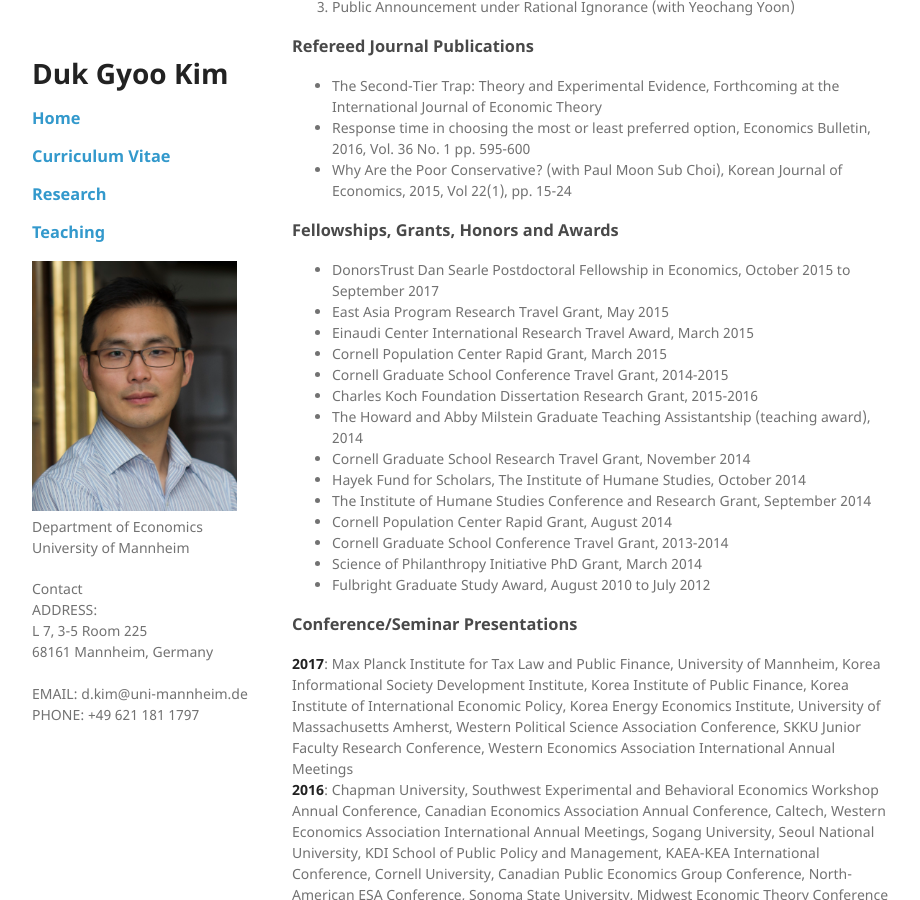
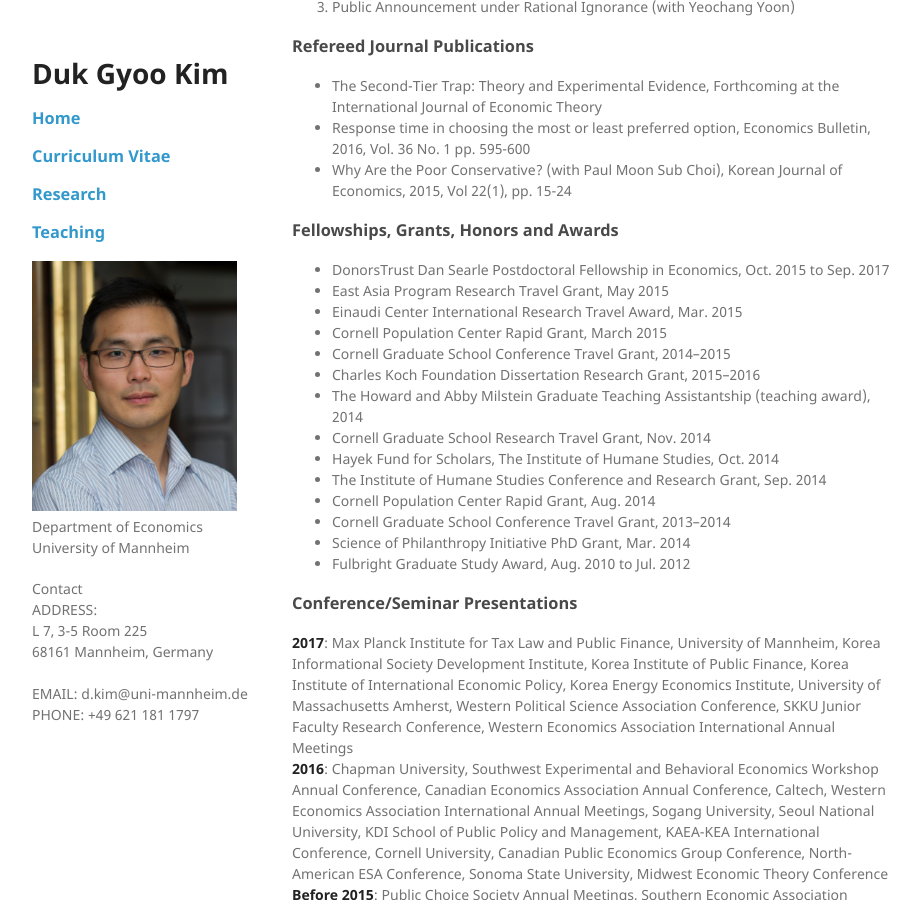
Before and after one commit to kimdukgyoo/kimdukgyoo.github.io, a Jekyll site: the page built from cv.md, in a window 1280 px wide and 900 px high, scrolled down 752 px. Shown: the whole window, without its empty margins (178-1098 px from the left). Built offline with Jekyll 4.4.1, drawn with Linux system fonts in a browser that asks for light colours; our own code applies the rules of GitHub Pages for plain Markdown files.

Commit message:
Update cv.md

```diff
--- a/cv.md
+++ b/cv.md
@@ -34,20 +34,20 @@
 - Why Are the Poor Conservative? (with Paul Moon Sub Choi), Korean Journal of Economics, 2015, Vol 22(1), pp. 15-24
 
 ### Fellowships, Grants, Honors and Awards
-- DonorsTrust Dan Searle Postdoctoral Fellowship in Economics, October 2015 to September 2017
+- DonorsTrust Dan Searle Postdoctoral Fellowship in Economics, Oct. 2015 to Sep. 2017
 - East Asia Program Research Travel Grant, May 2015
-- Einaudi Center International Research Travel Award, March 2015
+- Einaudi Center International Research Travel Award, Mar. 2015
 - Cornell Population Center Rapid Grant, March 2015
-- Cornell Graduate School Conference Travel Grant, 2014-2015
-- Charles Koch Foundation Dissertation Research Grant, 2015-2016
+- Cornell Graduate School Conference Travel Grant, 2014--2015
+- Charles Koch Foundation Dissertation Research Grant, 2015--2016
 - The Howard and Abby Milstein Graduate Teaching Assistantship (teaching award), 2014
-- Cornell Graduate School Research Travel Grant, November 2014
-- Hayek Fund for Scholars, The Institute of Humane Studies, October 2014
-- The Institute of Humane Studies Conference and Research Grant, September 2014
-- Cornell Population Center Rapid Grant, August 2014
-- Cornell Graduate School Conference Travel Grant, 2013-2014
-- Science of Philanthropy Initiative PhD Grant, March 2014
-- Fulbright Graduate Study Award, August 2010 to July 2012
+- Cornell Graduate School Research Travel Grant, Nov. 2014
+- Hayek Fund for Scholars, The Institute of Humane Studies, Oct. 2014
+- The Institute of Humane Studies Conference and Research Grant, Sep. 2014
+- Cornell Population Center Rapid Grant, Aug. 2014
+- Cornell Graduate School Conference Travel Grant, 2013--2014
+- Science of Philanthropy Initiative PhD Grant, Mar. 2014
+- Fulbright Graduate Study Award, Aug. 2010 to Jul. 2012
 
 ### Conference/Seminar Presentations
 __2017__: Max Planck Institute for Tax Law and Public Finance, University of Mannheim, Korea Informational Society Development Institute, Korea Institute of Public Finance, Korea Institute of International Economic Policy, Korea Energy Economics Institute, University of Massachusetts Amherst, Western Political Science Association Conference, SKKU Junior Faculty Research Conference, Western Economics Association International Annual Meetings
```
